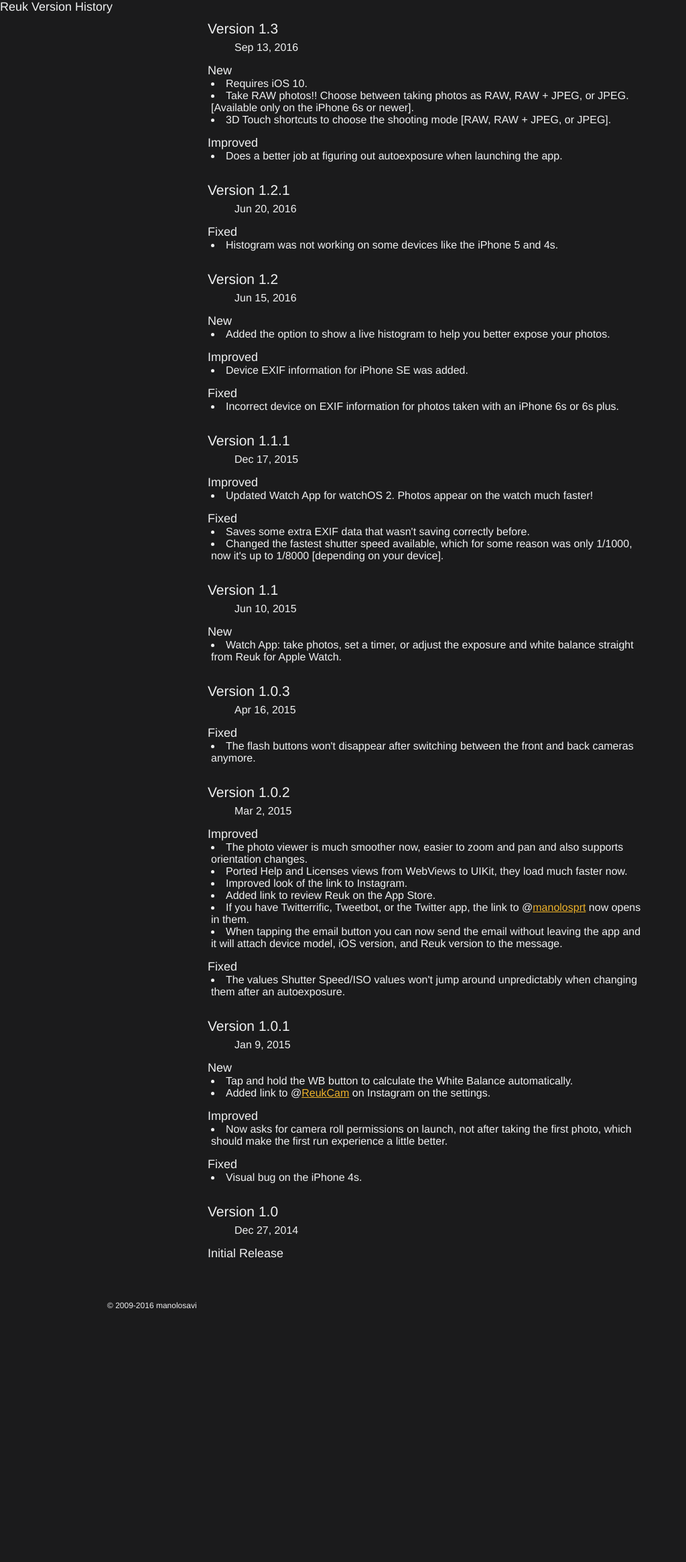
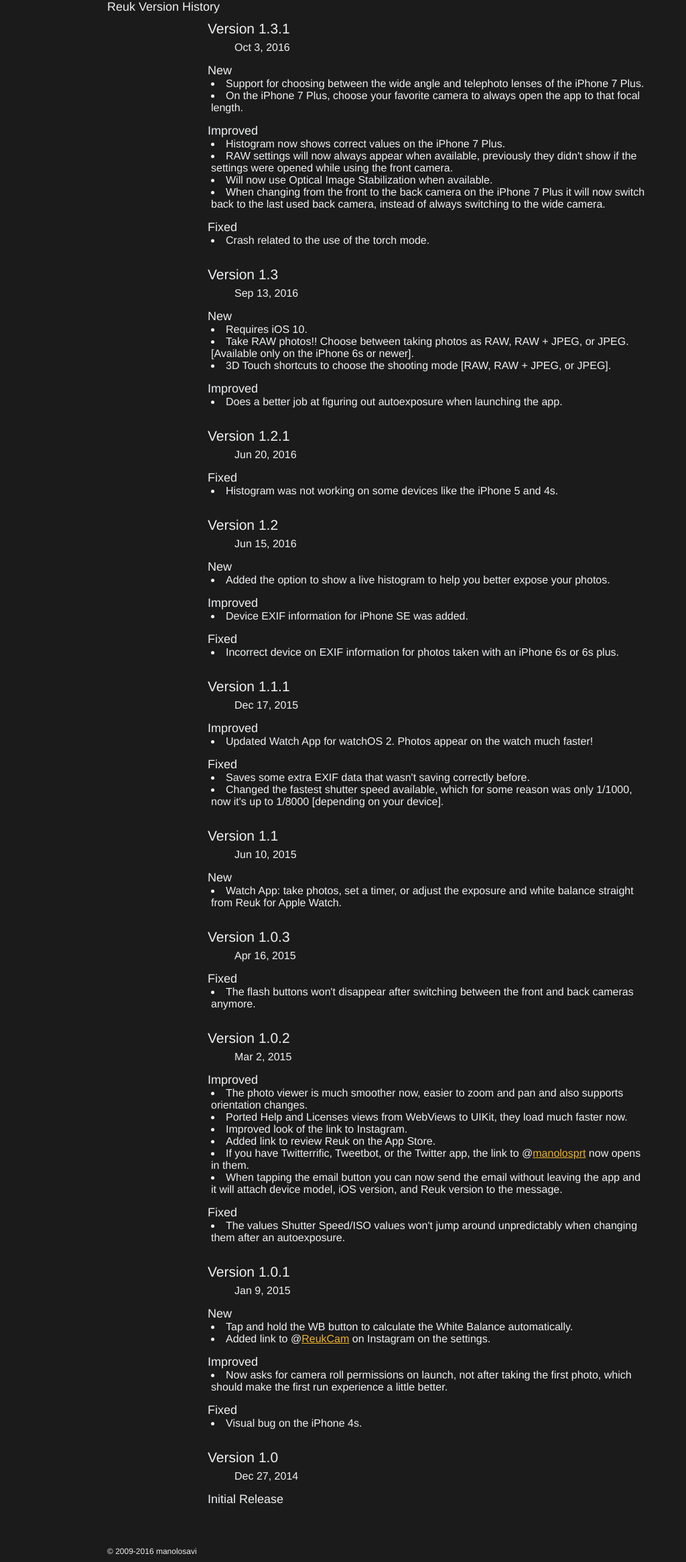
Before and after one commit to manolosavi/manolosavi.github.io, a PHP site: page /reuk/history.html in a window 1280 px wide. Shown: the part 69-2401 px from the top of the page at 67% size, without its empty margins (0-1024 px from the left). Before the commit the page ends 2023 px from the top, so only its background shows below. Run offline with PHP 8.4, Linux system fonts and the light colour scheme; some web fonts are replaced.

Commit message:
Fix history pages width. Added Reuk v1.3.1 info.

```diff
--- a/css/main.css
+++ b/css/main.css
@@ -44,7 +44,7 @@
 	background: #1b1b1c;
 }
 
-nav, h2, h3, footer p {
+nav, h2, h3, .wrapper, footer p {
 	max-width: 960px;
 	margin: 0 auto;
 }
--- a/reuk/history.html
+++ b/reuk/history.html
@@ -22,6 +22,27 @@
 	<div id="main">
 		<div class="wrapper">
 			<h1>Reuk Version History</h1>
+
+			<div id="version">
+				<h2>Version 1.3.1</h2>
+				<h3>Oct 3, 2016</h3>
+				<h4>New</h4>
+				<ul>
+					<li>Support for choosing between the wide angle and telephoto lenses of the iPhone 7 Plus.</li>
+					<li>On the iPhone 7 Plus, choose your favorite camera to always open the app to that focal length.</li>
+				</ul>
+				<h4>Improved</h4>
+				<ul>
+					<li>Histogram now shows correct values on the iPhone 7 Plus.</li>
+					<li>RAW settings will now always appear when available, previously they didn't show if the settings were opened while using the front camera.</li>
+					<li>Will now use Optical Image Stabilization when available.</li>
+					<li>When changing from the front to the back camera on the iPhone 7 Plus it will now switch back to the last used back camera, instead of always switching to the wide camera.</li>
+				</ul>
+				<h4>Fixed</h4>
+				<ul>
+					<li>Crash related to the use of the torch mode.</li>
+				</ul>
+			</div>
 			<div id="version">
 				<h2>Version 1.3</h2>
 				<h3>Sep 13, 2016</h3>
--- a/reuk/index.html
+++ b/reuk/index.html
@@ -22,7 +22,7 @@
 	<div id="main">
 		<div id="top">
 			<div class="wrapper">
-				<h1>Reuk <a href="history.html" title="Version History">1.3</a></h1>
+				<h1>Reuk <a href="history.html" title="Version History">1.3.1</a></h1>
 				<div id="iphone6"><div class="screen"></div></div>
 				<div id="iphone6p"><div class="screen"></div></div>
 			</div>
```
